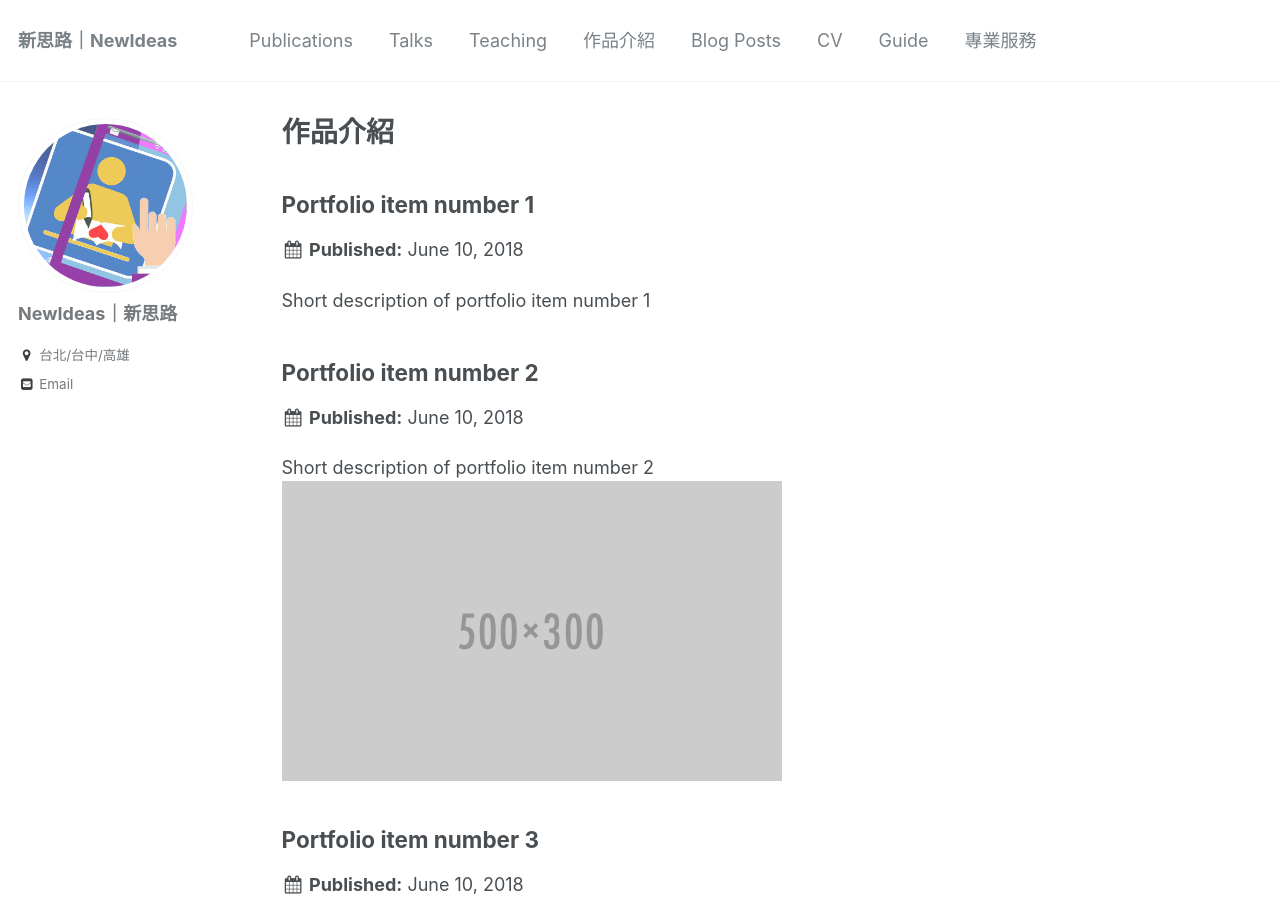
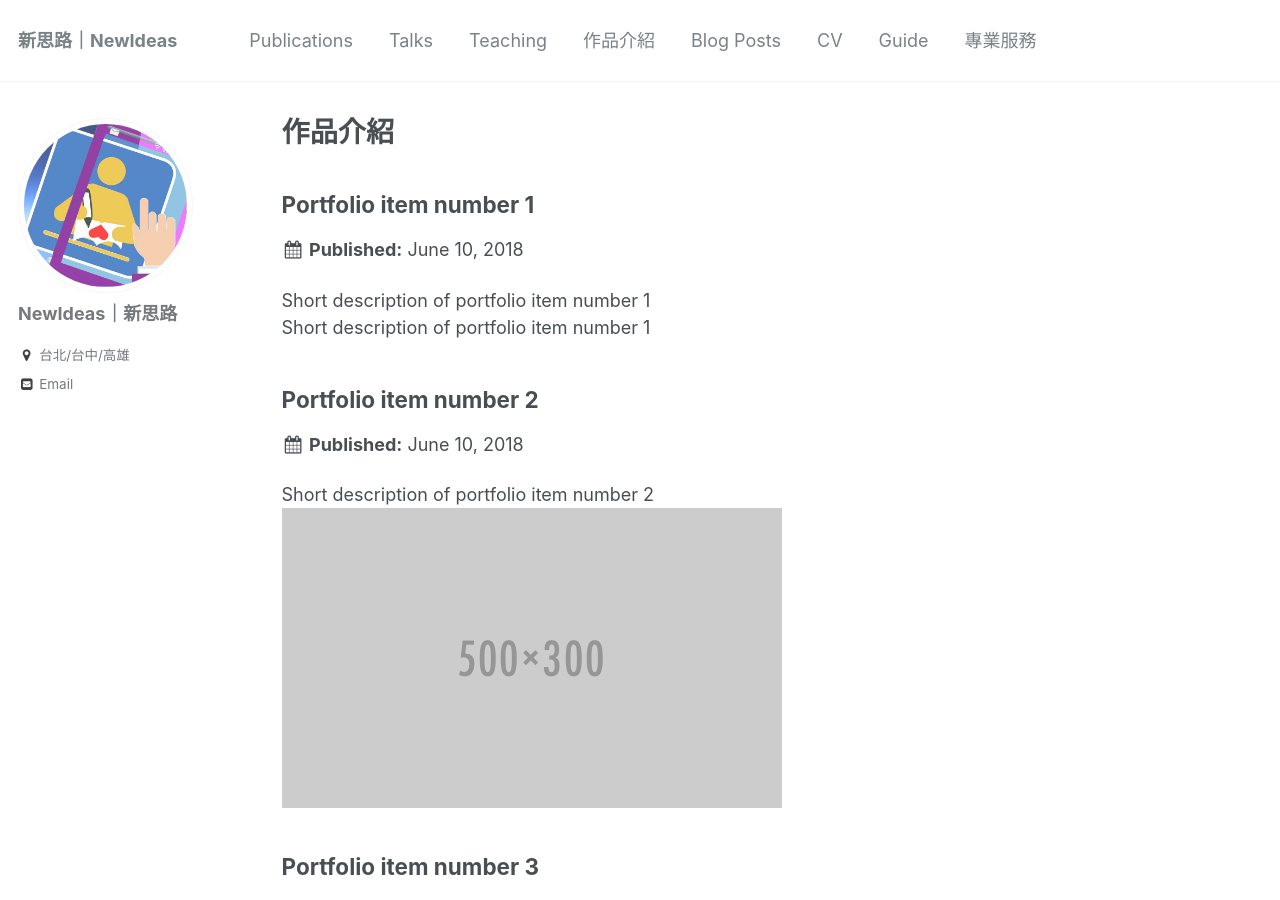
Before and after one commit to ikevin28/newideas8.github.io, a Jekyll site: the page built from _pages/portfolio.html, in a window 1280 px wide and 900 px high. Built offline with Jekyll 4.4.1, drawn with Linux system fonts in a browser that asks for light colours.

Commit message:
Update portfolio-1.md

```diff
--- a/_portfolio/portfolio-1.md
+++ b/_portfolio/portfolio-1.md
@@ -1,6 +1,6 @@
 ---
 title: "Portfolio item number 1"
-excerpt: "Short description of portfolio item number 1<br/>"
+excerpt: "Short description of portfolio item number 1<br/>Short description of portfolio item number 1<br/>"
 collection: portfolio
 ---
 
```
